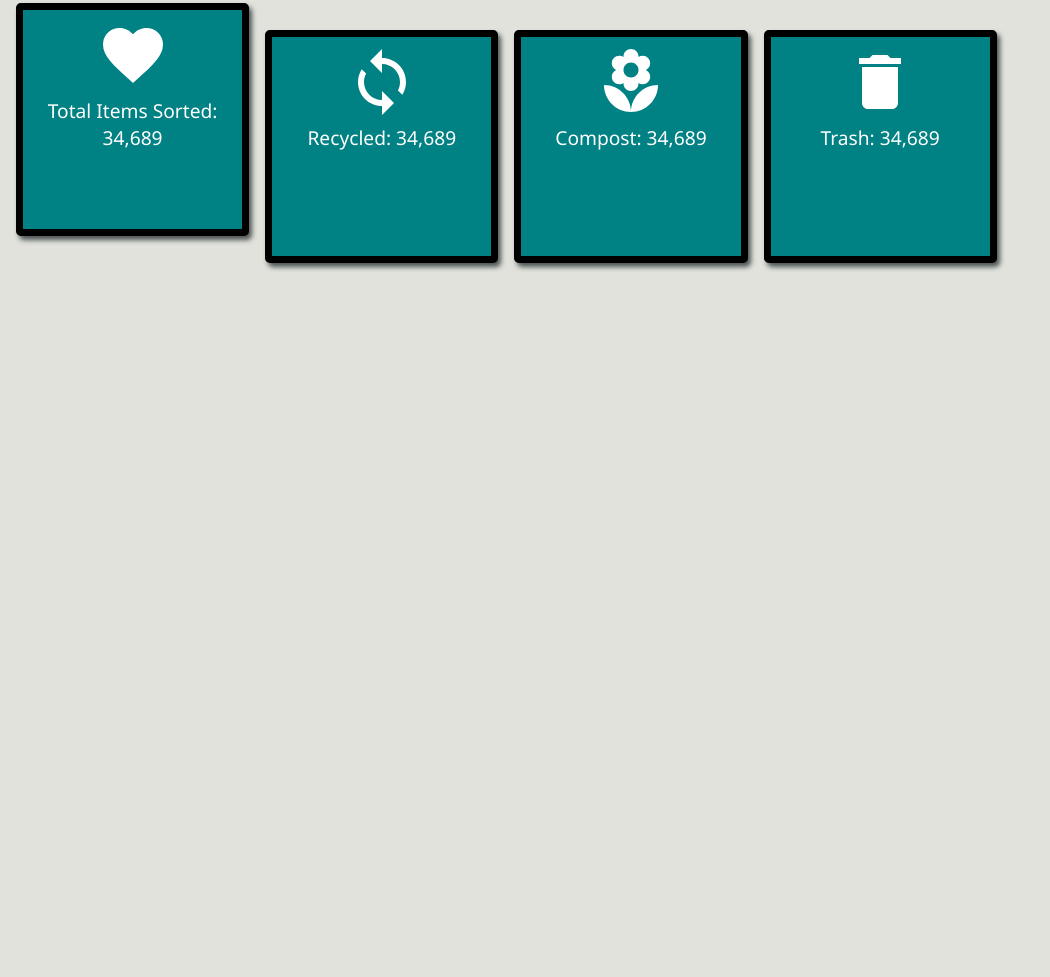
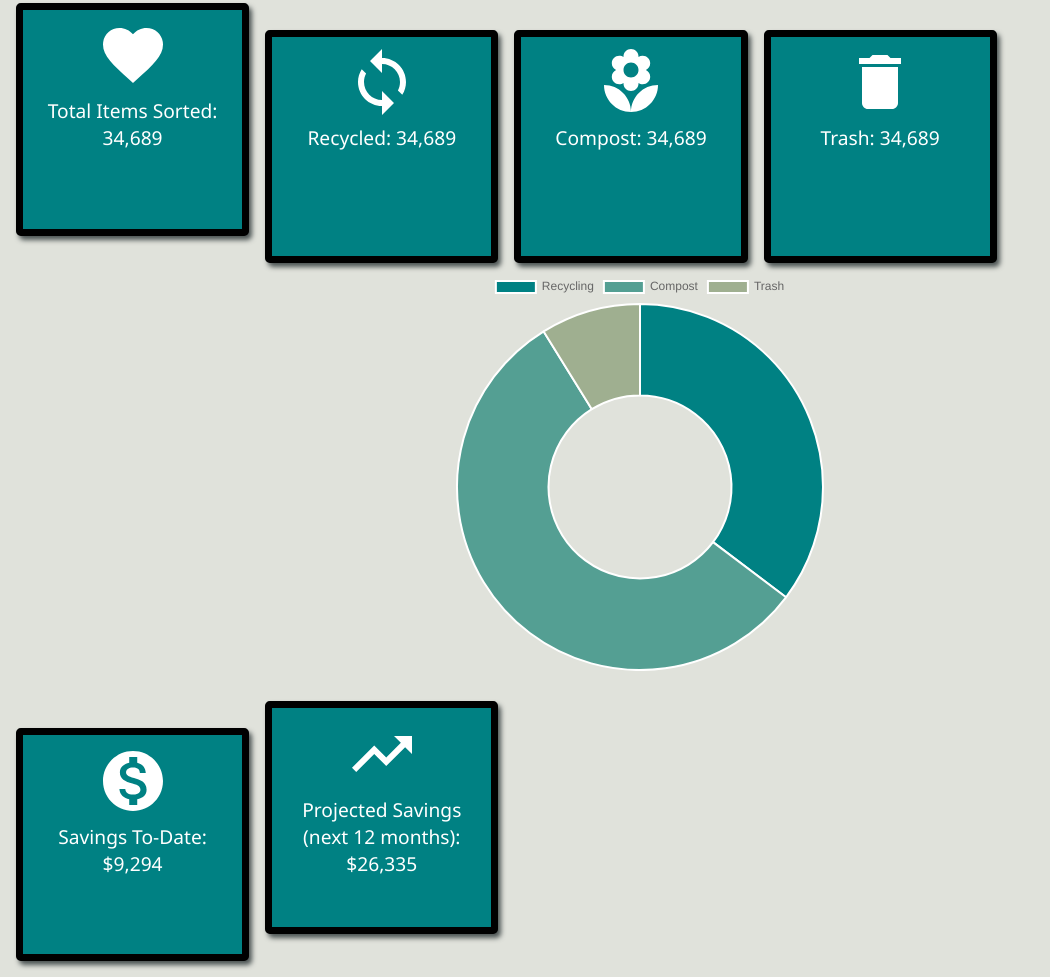
Before and after one commit to TheHumanCreative/smart-waste-collection, a React app: page /#/stats in a window 1280 px wide. Shown: the part 214-1191 px from the top of the page, without its empty margins (0-1050 px from the left). Before the commit the page ends 800 px from the top, so only its background shows below. Built offline with nearby package versions, Linux system fonts and the light colour scheme; no server answers.

Commit message:
fixed graph, added money values, added hover

```diff
--- a/package.json
+++ b/package.json
@@ -21,6 +21,7 @@
     "prop-types": "^15.7.2",
     "react": "^16.8.6",
     "react-autocomplete": "^1.8.1",
+    "react-chartjs-2": "^2.8.0",
     "react-dom": "^16.8.6",
     "react-redux": "^6.0.1",
     "react-router-dom": "^5.0.0",
--- a/src/components/App/App.css
+++ b/src/components/App/App.css
@@ -193,6 +193,10 @@ input{
       background-color: #008183;
     }
 
+    .dashboard:hover {
+        transform: scale(1.15); /* (115% zoom - Note: if the zoom is too large, it will go outside of the viewport) */
+      }
+
     .dashboard-p{
       margin: 0;
     }
--- a/src/components/StatsPage/StatsPage.js
+++ b/src/components/StatsPage/StatsPage.js
@@ -3,9 +3,10 @@ import { connect } from "react-redux";
 // import Button from "@material-ui/core/Button";
 import { withStyles } from "@material-ui/core/styles";
 // import { Grid } from "@material-ui/core";
-import {Favorite, Sync, LocalFlorist, Delete} from "@material-ui/icons";
-import {Chart} from "chart.js";
+import {Favorite, Sync, LocalFlorist, Delete, MonetizationOn, TrendingUp} from "@material-ui/icons";
+// import {Chart} from "chart.js";
 import {CountUp} from "countup.js";
+import { Doughnut } from 'react-chartjs-2';
 
 const styles = {
 
@@ -22,23 +23,23 @@ class StatsPage extends Component {
           console.error(demo.error);
         }
 
-        let ctx = 'donutChart';
+        // let ctx = document.getElementById('donutChart').getContext('2d');;
 
-        let donutChart = new Chart(ctx, {
-            type: 'doughnut',
-            data: {
-                labels: ['Recycling', 'Compost', 'Trash'],
-                datasets: [{
-                    label: 'Items Sorted',
-                    data: [12, 19, 3],
-                    backgroundColor: [
-                        '#008183',
-                        '#549F93',
-                        '#9FAF90'
-                    ],
-                }]
-            }
-        });
+        // let donutChart = new Chart(ctx, {
+        //     type: 'doughnut',
+        //     data: {
+        //         labels: ['Recycling', 'Compost', 'Trash'],
+        //         datasets: [{
+        //             label: 'Items Sorted',
+        //             data: [12, 19, 3],
+        //             backgroundColor: [
+        //                 '#008183',
+        //                 '#549F93',
+        //                 '#9FAF90'
+        //             ],
+        //         }]
+        //     }
+        // });
 
         return (
             <div>
@@ -69,10 +70,41 @@ class StatsPage extends Component {
                     <span className="dashboard-p">Trash: 34,689</span>
                 </section>
 
+                <br></br>
+
                 <div>
-                    {/* {donutChart} */}
-                    <canvas id="donutChart" width="20" height="20"></canvas>
+                    <Doughnut
+                        width={400}
+                        height={400}
+                        options={{ maintainAspectRatio: false }}
+                        data={{
+                            labels: ['Recycling', 'Compost', 'Trash'],
+                            datasets: [{
+                                label: 'Items Sorted',
+                                data: [12, 19, 3],
+                                backgroundColor: [
+                                    '#008183',
+                                    '#549F93',
+                                    '#9FAF90'
+                                ],
+                        }]
+                    }} />
+
                 </div>
+
+                <br></br>
+
+                <section className="dashboard">
+                    <MonetizationOn className="icon"/>
+                    <br/>
+                    <span className="dashboard-p">Savings To-Date: $9,294</span>
+                </section>
+
+                <section className="dashboard">
+                    <TrendingUp className="icon"/>
+                    <br/>
+                    <span className="dashboard-p">Projected Savings (next 12 months): $26,335</span>
+                </section>
 
             </div>
         )
```
Also changed, not shown: 1 other file.
